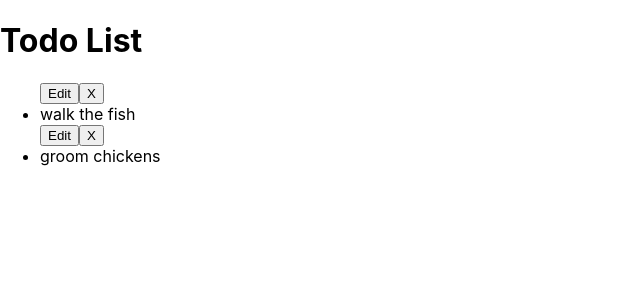
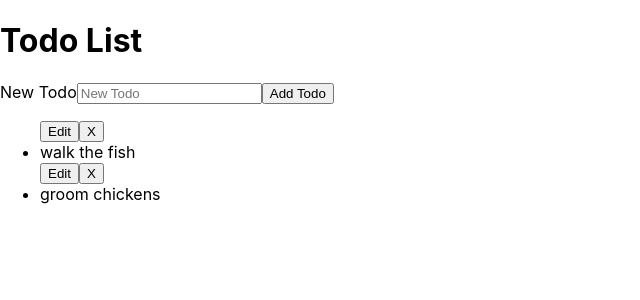
Before and after one commit to nelsW70/react-todo-steele, a React (Create React App) app: page / in a window 1280 px wide. Shown: the top 300 px of the page, without its empty margins (0-640 px from the left). Built offline with nearby package versions, Linux system fonts and the light colour scheme.

Commit message:
add: updating state when adding new todo and passing create method to child as props

```diff
--- /dev/null
+++ b/src/NewTodoForm.jsx
@@ -0,0 +1,38 @@
+import React, { Component } from 'react';
+
+export class NewTodoForm extends Component {
+  constructor(props) {
+    super(props);
+    this.state = { task: '' };
+    this.handleChange = this.handleChange.bind(this);
+    this.handleSubmit = this.handleSubmit.bind(this);
+  }
+  handleChange(evt) {
+    this.setState({
+      [evt.target.name]: evt.target.value
+    });
+  }
+  handleSubmit(evt) {
+    evt.preventDefault();
+    this.props.createTodo(this.state);
+    this.setState({ task: '' });
+  }
+  render() {
+    return (
+      <form onSubmit={this.handleSubmit}>
+        <label htmlFor="task">New Todo</label>
+        <input
+          type="text"
+          name="task"
+          id="task"
+          placeholder="New Todo"
+          value={this.state.task}
+          onChange={this.handleChange}
+        />
+        <button>Add Todo</button>
+      </form>
+    );
+  }
+}
+
+export default NewTodoForm;
--- a/src/TodoList.jsx
+++ b/src/TodoList.jsx
@@ -1,5 +1,6 @@
 import React, { Component } from 'react';
 import Todo from './Todo';
+import NewTodoForm from './NewTodoForm';
 
 export class TodoList extends Component {
   constructor(props) {
@@ -7,6 +8,12 @@
     this.state = {
       todos: [{ task: 'walk the fish' }, { task: 'groom chickens' }]
     };
+
+    this.create = this.create.bind(this);
+  }
+
+  create(newTodo) {
+    this.setState({ todos: [...this.state.todos, newTodo] });
   }
 
   render() {
@@ -14,6 +21,7 @@
     return (
       <div>
         <h1>Todo List</h1>
+        <NewTodoForm createTodo={this.create} />
         <ul>{todos}</ul>
       </div>
     );
```
